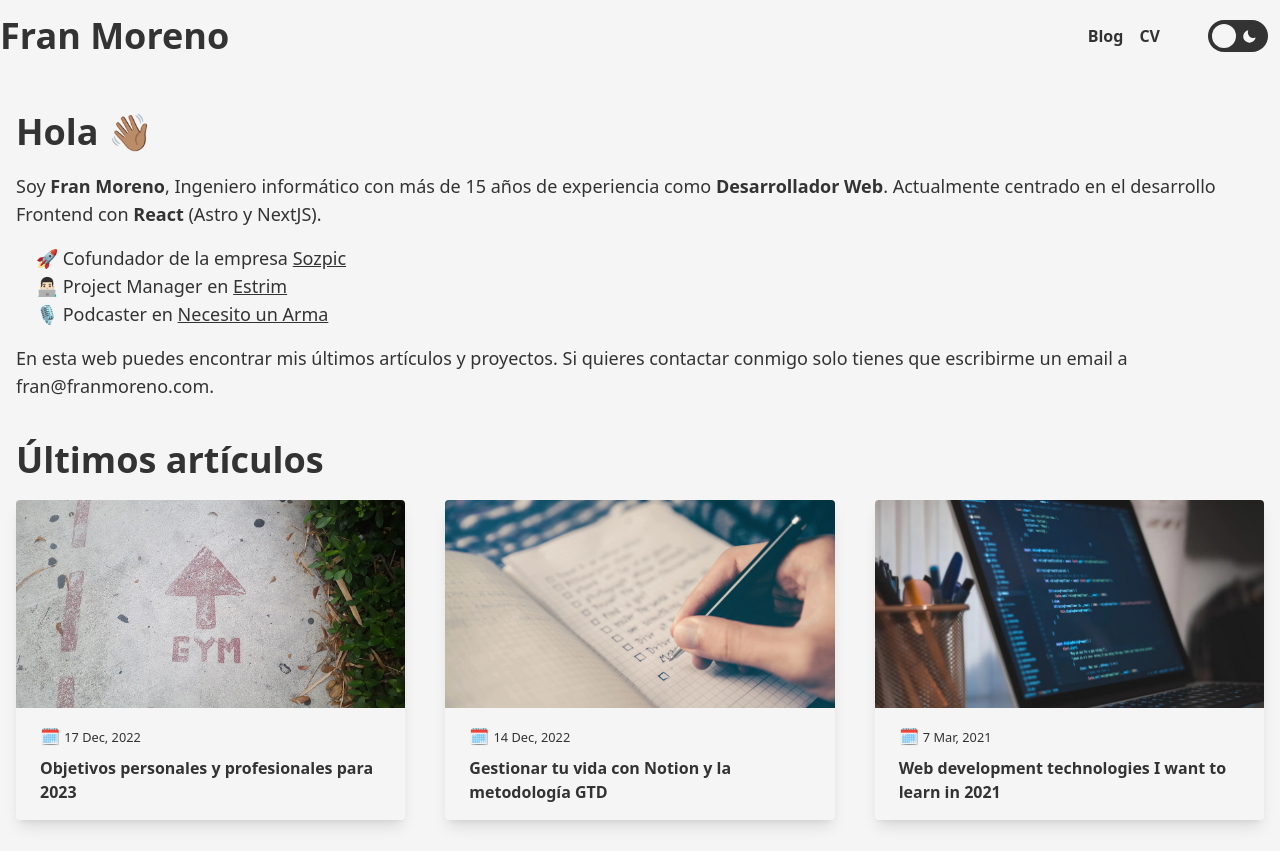
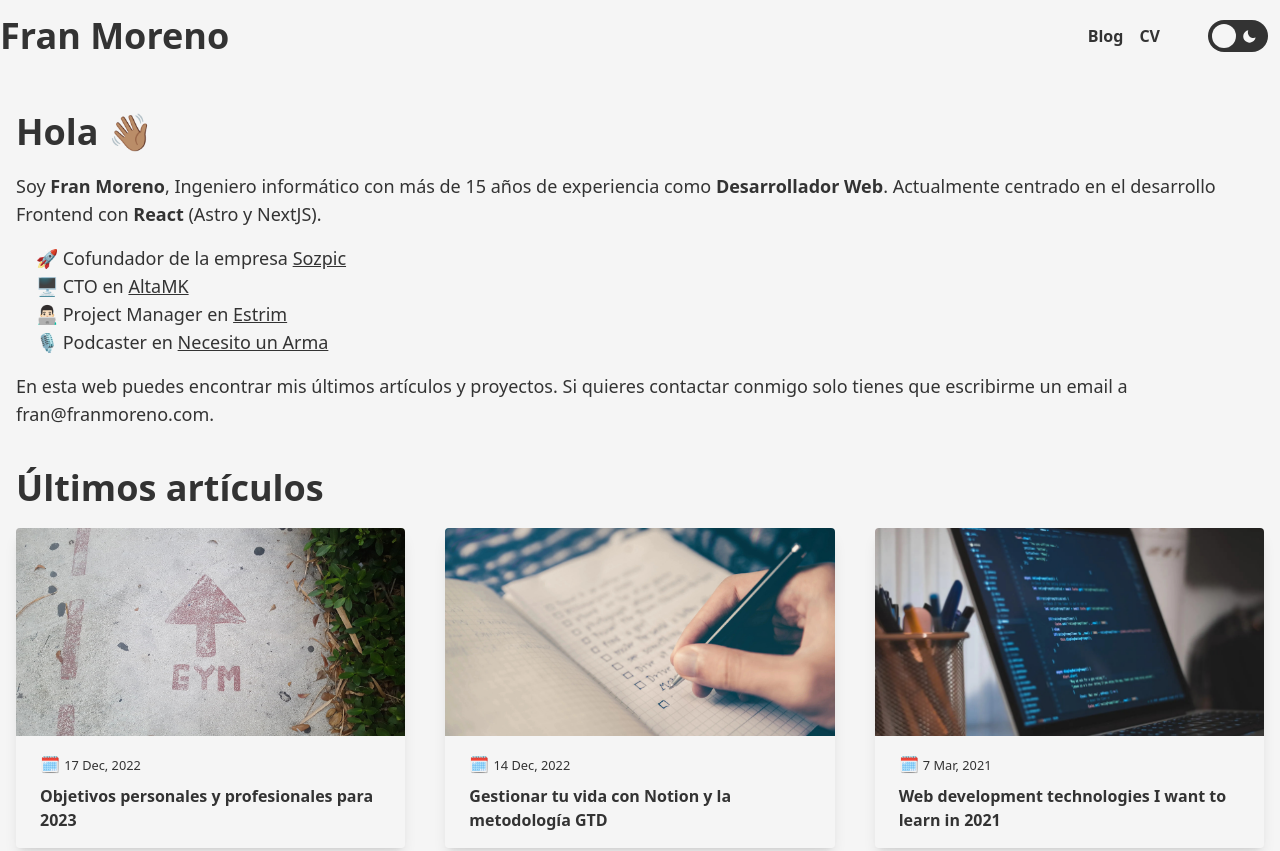
Before and after one commit to siner/astro.franmoreno, an Astro site: page / in a window 1280 px wide. Shown: the top 851 px of the page. Built offline with nearby package versions, Linux system fonts and the light colour scheme; Astro itself is replaced by a stand-in of ours.

Commit message:
Updated works

```diff
--- a/src/pages/index.astro
+++ b/src/pages/index.astro
@@ -31,6 +31,14 @@
             target="_blank"
             href="https://www.sozpic.com"
             >Sozpic
+          </a>
+        </li>
+        <li>
+          🖥️ CTO en <a
+            class="underline"
+            target="_blank"
+            href="https://www.altamk.com"
+            >AltaMK
           </a>
         </li>
         <li>
```
